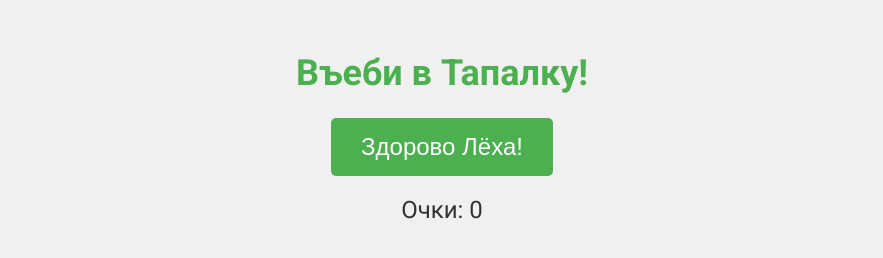
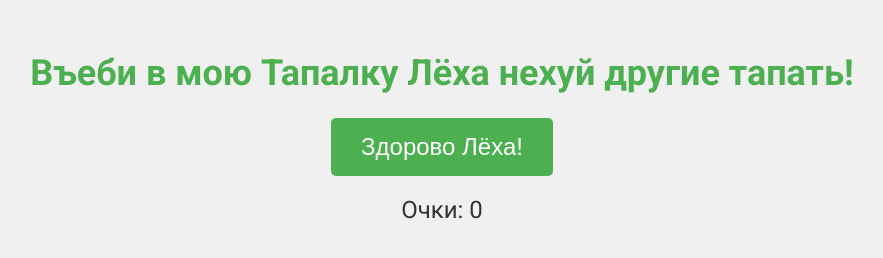
Before and after one commit to Stralis777/dada1, a plain HTML site: page index.html in a window 1280 px wide. Shown: the whole page, without its empty margins (198-1081 px from the left). Drawn offline with Linux system fonts and the light colour scheme.

Commit message:
index.html

```diff
--- a/index.html
+++ b/index.html
@@ -41,7 +41,7 @@
     </style>
 </head>
 <body>
-    <h1>Въеби в Тапалку!</h1>
+    <h1>Въеби в мою Тапалку Лёха нехуй другие тапать!</h1>
     <button id="tap-button">Здорово Лёха!</button>
     <div class="score">Очки: <span id="score">0</span></div>
     <script>
```
